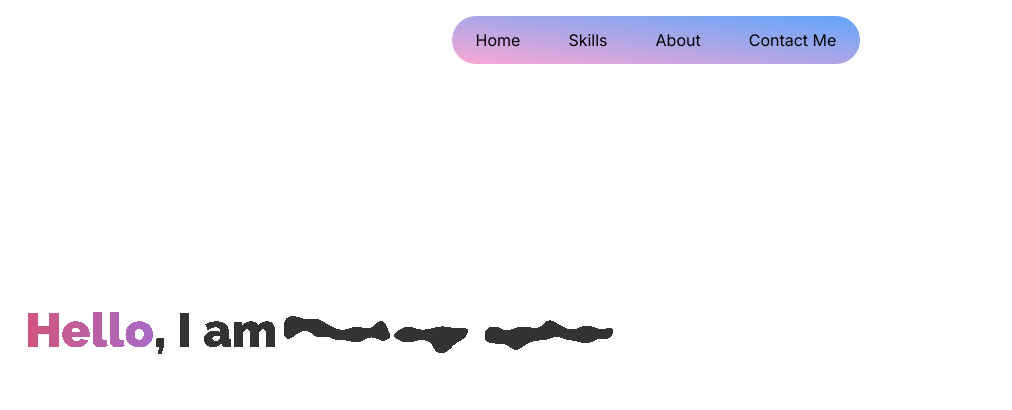
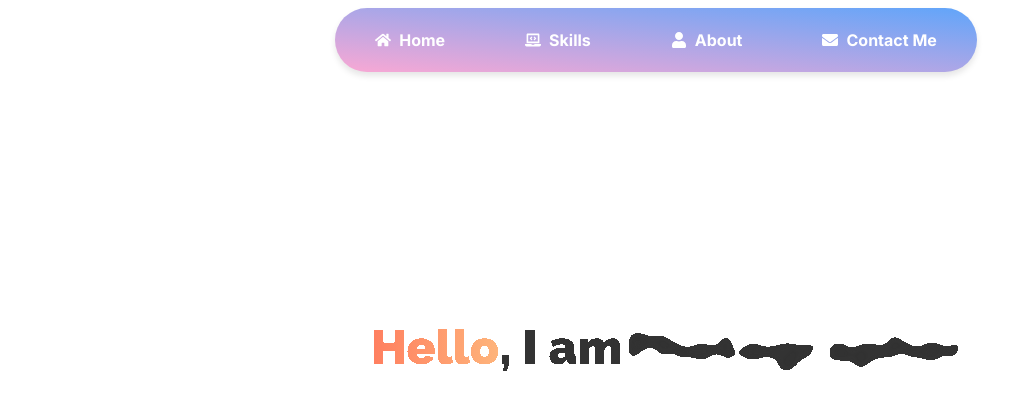
Before and after one commit to pavankhalyan/pavan-portfolio-, a Next.js app: page / in a window 1280 px wide. Shown: the top 410 px of the page, without its empty margins (0-1012 px from the left). Built offline with nearby package versions, Linux system fonts and the light colour scheme.

Commit message:
navbar updation

```diff
--- a/src/app/components/About.jsx
+++ b/src/app/components/About.jsx
@@ -2,7 +2,7 @@ import React from 'react'
 
 const About = () => {
   return (
-    <div>About</div>
+    <div></div>
   )
 }
 
--- a/src/app/components/ContactMe.jsx
+++ b/src/app/components/ContactMe.jsx
@@ -2,7 +2,7 @@ import React from 'react'
 
 const ContactMe = () => {
   return (
-    <div>ContactMe</div>
+    <div></div>
   )
 }
 
--- /dev/null
+++ b/src/app/components/Home.jsx
@@ -0,0 +1,145 @@
+"use client";
+import React, { useEffect } from 'react';
+import { FaHome, FaLaptopCode, FaUser, FaEnvelope } from 'react-icons/fa';
+import './Styles/home.css';
+
+export default function Home() {
+    useEffect(() => {
+        const elts = {
+            text1: document.getElementById("text1"),
+            text2: document.getElementById("text2")
+        };
+
+        if (!elts.text1 || !elts.text2) {
+            console.error('One or both elements are not found in the DOM.');
+            return;
+        }
+
+        const texts = [
+            "Pavan Khalyan ;)",
+            "Programmer",
+            "Freelancer",
+            "Photographer",
+            "Video Editor"
+        ];
+
+        const morphTime = 1;
+        const cooldownTime = 0.25;
+
+        let textIndex = texts.length - 1;
+        let time = new Date();
+        let morph = 0;
+        let cooldown = cooldownTime;
+
+        elts.text1.textContent = texts[textIndex % texts.length];
+        elts.text2.textContent = texts[(textIndex + 1) % texts.length];
+
+        function doMorph() {
+            morph -= cooldown;
+            cooldown = 0;
+
+            let fraction = morph / morphTime;
+
+            if (fraction > 1) {
+                cooldown = cooldownTime;
+                fraction = 1;
+                textIndex++;
+            }
+
+            setMorph(fraction);
+        }
+
+        function setMorph(fraction) {
+            const scale = 1 + (1 - fraction) * 0.100; // Adjust scaling factor as needed
+
+            elts.text2.style.filter = `blur(${Math.min(8 / fraction - 8, 100)}px)`;
+            elts.text2.style.opacity = `${Math.pow(fraction, 0.1) * 100}%`;
+            elts.text2.style.transform = `scale(${scale})`;
+
+            fraction = 1 - fraction;
+            elts.text1.style.filter = `blur(${Math.min(8 / fraction - 8, 100)}px)`;
+            elts.text1.style.opacity = `${Math.pow(fraction, 0.1) * 100}%`;
+            elts.text1.style.transform = `scale(${scale})`;
+
+            elts.text1.textContent = texts[textIndex % texts.length];
+            elts.text2.textContent = texts[(textIndex + 1) % texts.length];
+        }
+
+        function doCooldown() {
+            morph = 0;
+
+            elts.text2.style.filter = "";
+            elts.text2.style.opacity = "100%";
+
+            elts.text1.style.filter = "";
+            elts.text1.style.opacity = "0%";
+        }
+
+        function animate() {
+            requestAnimationFrame(animate);
+
+            let newTime = new Date();
+            let shouldIncrementIndex = cooldown > 0;
+            let dt = (newTime - time) / 1000;
+            time = newTime;
+
+            cooldown -= dt;
+
+            if (cooldown <= 0) {
+                if (shouldIncrementIndex) {
+                    textIndex++;
+                }
+
+                doMorph();
+            } else {
+                doCooldown();
+            }
+        }
+
+        animate();
+
+        return () => {};
+    }, []);
+
+    return (
+        <section id="home" className="section">
+            <div id='navbar' className='h-20 flex justify-center items-center ml-8'>
+                <div className='navbar space-x-12 px-6 py-3 rounded-full bg-white bg-gradient-to-tr from-pink-300 to-blue-400 fixed'>
+                    <span className='navbar-item'>
+                        <FaHome className="inline-block mr-2" /> Home
+                    </span>
+                    <span className='navbar-item'>
+                        <FaLaptopCode className="inline-block mr-2" /> Skills
+                    </span>
+                    <span className='navbar-item'>
+                        <FaUser className="inline-block mr-2" /> About
+                    </span>
+                    <span className='navbar-item'>
+                        <FaEnvelope className="inline-block mr-2" /> Contact Me
+                    </span>
+                </div>
+            </div>
+
+            <div id="container" className="text-left middle-screen">
+                <h1>
+                    <span className="gradient-text">Hello</span>, I am <span id="text1"></span><span id="text2" className="invisible"></span>
+                </h1>
+            </div>
+
+            <svg id="filters">
+                <defs>
+                    <filter id="threshold">
+                        <feColorMatrix
+                            in="SourceGraphic"
+                            type="matrix"
+                            values="1 0 0 0 0
+                                    0 1 0 0 0
+                                    0 0 1 0 0
+                                    0 0 0 255 -140"
+                        />
+                    </filter>
+                </defs>
+            </svg>
+        </section>
+    );
+}
--- a/src/app/components/Skills.jsx
+++ b/src/app/components/Skills.jsx
@@ -2,7 +2,7 @@ import React from 'react'
 
 const Skills = () => {
   return (
-    <div>Skills</div>
+    <div></div>
   )
 }
 
--- a/src/app/components/Styles/text.css
+++ b/src/app/components/Styles/home.css
@@ -43,3 +43,38 @@ html {
     -webkit-text-fill-color: transparent;
     display: inline-block;
 }
+
+#navbar .navbar {
+    transition: background-color 0.3s ease, transform 0.3s ease;
+    box-shadow: 0 4px 6px rgba(0, 0, 0, 0.1);
+    backdrop-filter: blur(10px);
+}
+
+#navbar .navbar-item {
+    display: inline-flex;
+    align-items: center;
+    padding: 0.5rem 1rem;
+    border-radius: 25px;
+    transition: background-color 0.3s ease, transform 0.3s ease;
+    font-weight: bold;
+    color: #fff;
+}
+
+#navbar .navbar-item:hover {
+    background-color: rgba(255, 255, 255, 0.2);
+    transform: scale(1.1);
+}
+
+.gradient-text {
+    background: -webkit-linear-gradient(left, #ff7e5f, #feb47b);
+    -webkit-background-clip: text;
+    -webkit-text-fill-color: transparent;
+}
+
+.middle-screen {
+    display: flex;
+    justify-content: center;
+    align-items: center;
+    height: 80vh;
+    text-align: center;
+}
--- a/src/app/page.js
+++ b/src/app/page.js
@@ -1,136 +1,20 @@
 "use client";
-import React, { useEffect } from 'react';
-import "../app/components/Styles/text.css";
+import React from 'react';
+import Home from './components/Home';
+import Skills from './components/Skills';
+import About from './components/About';
+import ContactMe from './components/ContactMe';
+import './components/Styles/home.css';
 
-export default function Home() {
-    useEffect(() => {
-        const elts = {
-            text1: document.getElementById("text1"),
-            text2: document.getElementById("text2")
-        };
-
-        if (!elts.text1 || !elts.text2) {
-            console.error('One or both elements are not found in the DOM.');
-            return;
-        }
-
-        const texts = [
-            "Pavan Khalyan ;)",
-            "Programmer",
-            "Freelancer",
-            "Photographer",
-            "Video Editor"
-        ];
-
-        const morphTime = 1;
-        const cooldownTime = 0.25;
-
-        let textIndex = texts.length - 1;
-        let time = new Date();
-        let morph = 0;
-        let cooldown = cooldownTime;
-
-        elts.text1.textContent = texts[textIndex % texts.length];
-        elts.text2.textContent = texts[(textIndex + 1) % texts.length];
-
-        function doMorph() {
-            morph -= cooldown;
-            cooldown = 0;
-
-            let fraction = morph / morphTime;
-
-            if (fraction > 1) {
-                cooldown = cooldownTime;
-                fraction = 1;
-                textIndex++;
-            }
-
-            setMorph(fraction);
-        }
-
-        function setMorph(fraction) {
-            const scale = 1 + (1 - fraction) * 0.100; // Adjust scaling factor as needed
-
-            elts.text2.style.filter = `blur(${Math.min(8 / fraction - 8, 100)}px)`;
-            elts.text2.style.opacity = `${Math.pow(fraction, 0.1) * 100}%`;
-            elts.text2.style.transform = `scale(${scale})`;
-
-            fraction = 1 - fraction;
-            elts.text1.style.filter = `blur(${Math.min(8 / fraction - 8, 100)}px)`;
-            elts.text1.style.opacity = `${Math.pow(fraction, 0.1) * 100}%`;
-            elts.text1.style.transform = `scale(${scale})`;
-
-            elts.text1.textContent = texts[textIndex % texts.length];
-            elts.text2.textContent = texts[(textIndex + 1) % texts.length];
-        }
-
-        function doCooldown() {
-            morph = 0;
-
-            elts.text2.style.filter = "";
-            elts.text2.style.opacity = "100%";
-
-            elts.text1.style.filter = "";
-            elts.text1.style.opacity = "0%";
-        }
-
-        function animate() {
-            requestAnimationFrame(animate);
-
-            let newTime = new Date();
-            let shouldIncrementIndex = cooldown > 0;
-            let dt = (newTime - time) / 1000;
-            time = newTime;
-
-            cooldown -= dt;
-
-            if (cooldown <= 0) {
-                if (shouldIncrementIndex) {
-                    textIndex++;
-                }
-
-                doMorph();
-            } else {
-                doCooldown();
-            }
-        }
-
-        animate();
-
-        return () => {};
-    }, []);
-
+export default function Page() {
     return (
-        <main>
-            <div id='navbar' className='h-20 flex justify-center items-center ml-8'>
-                <div className='space-x-12 px-6 py-3 rounded-full bg-white bg-gradient-to-tr from-pink-300 to-blue-400 fixed'>
-                    <span>Home</span>
-                    <span>Skills</span>
-                    <span>About</span>
-                    <span>Contact Me</span>
-                </div>
+        <div id="smooth-wrapper">
+            <div id="smooth-content">
+                <Home />
+                <Skills />
+                <About />
+                <ContactMe />
             </div>
-
-            <div id="container" className="text-left middle-screen">
-                <h1>
-                    <span className="gradient-text">Hello</span>, I am <span id="text1"></span><span id="text2" className="invisible"></span>
-                </h1>
-            </div>
-
-            <svg id="filters">
-                <defs>
-                    <filter id="threshold">
-                        <feColorMatrix
-                            in="SourceGraphic"
-                            type="matrix"
-                            values="1 0 0 0 0
-                                    0 1 0 0 0
-                                    0 0 1 0 0
-                                    0 0 0 255 -140"
-                        />
-                    </filter>
-                </defs>
-            </svg>
-        </main>
+        </div>
     );
 }
```
Also changed, not shown: package.json (+7 -3 lines), .eslintrc.json, 1 other file (tests, documents, lock files or other folders).
